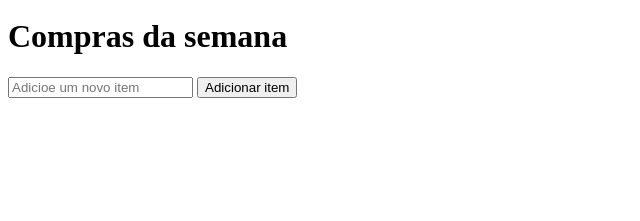
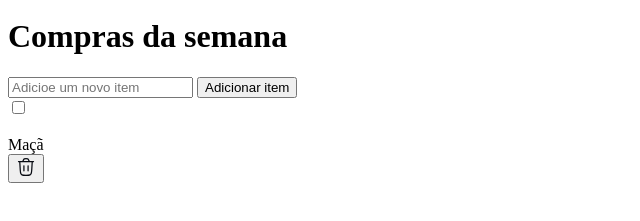
Before and after one commit to LauraA12c/quicklist, a plain HTML site: page index.html in a window 1280 px wide. Shown: the part 57-278 px from the top of the page, without its empty margins (0-640 px from the left). Drawn offline with nearby package versions, Linux system fonts and the light colour scheme.

Commit message:
quarto commit

```diff
--- a/index.html
+++ b/index.html
@@ -29,6 +29,23 @@
     <input type="text" placeholder="Adicioe um novo item" id="item">
     <button>Adicionar item</button>
 </section>
+<section class="list">
+    <div class="item">
+        <div>
+            <input type="checkbox" nome="list" id="item-1">
+            <div class="custom-checkbox">
+                <img src="./checked.svg" alt="checked">
+            </div>
+
+<label for="item-1">Maçã</label>
+
+        </div>
+        <button>
+            <img src="./trash-icon.svg" alt="trash">
+        </button>
+    </div>
+</section>
+
 </main>
 </body>
 </html>
```
